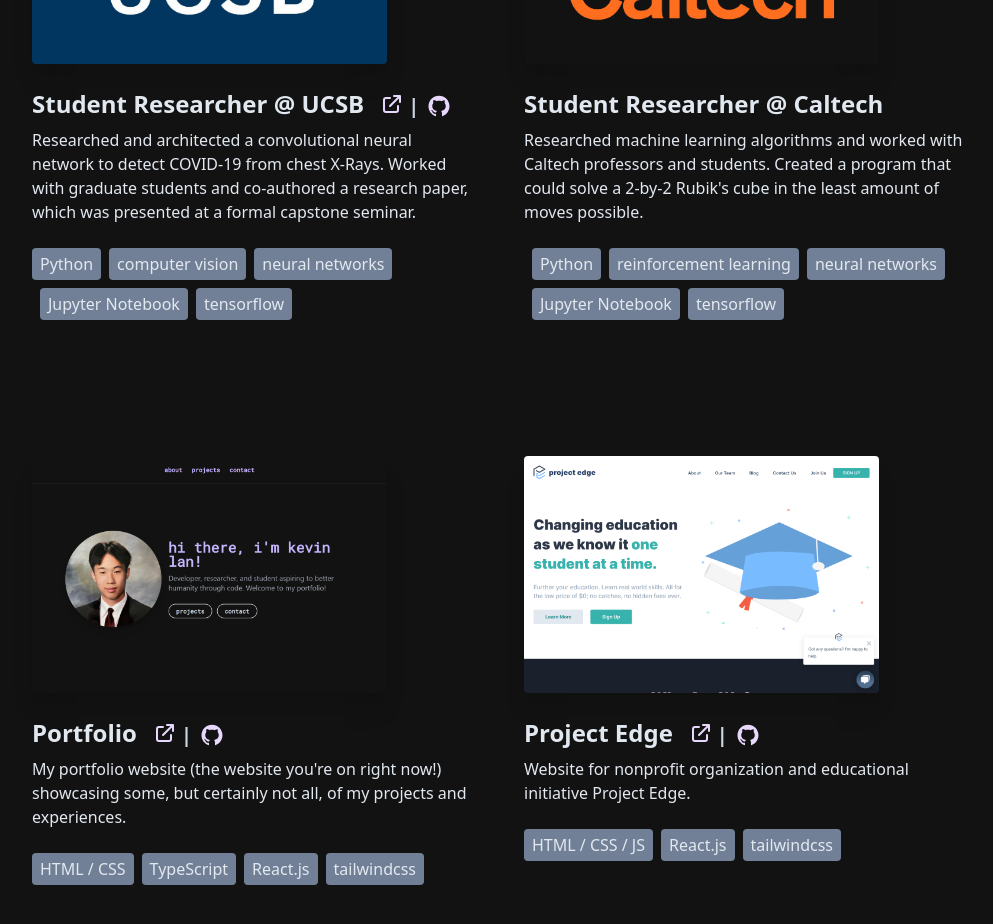
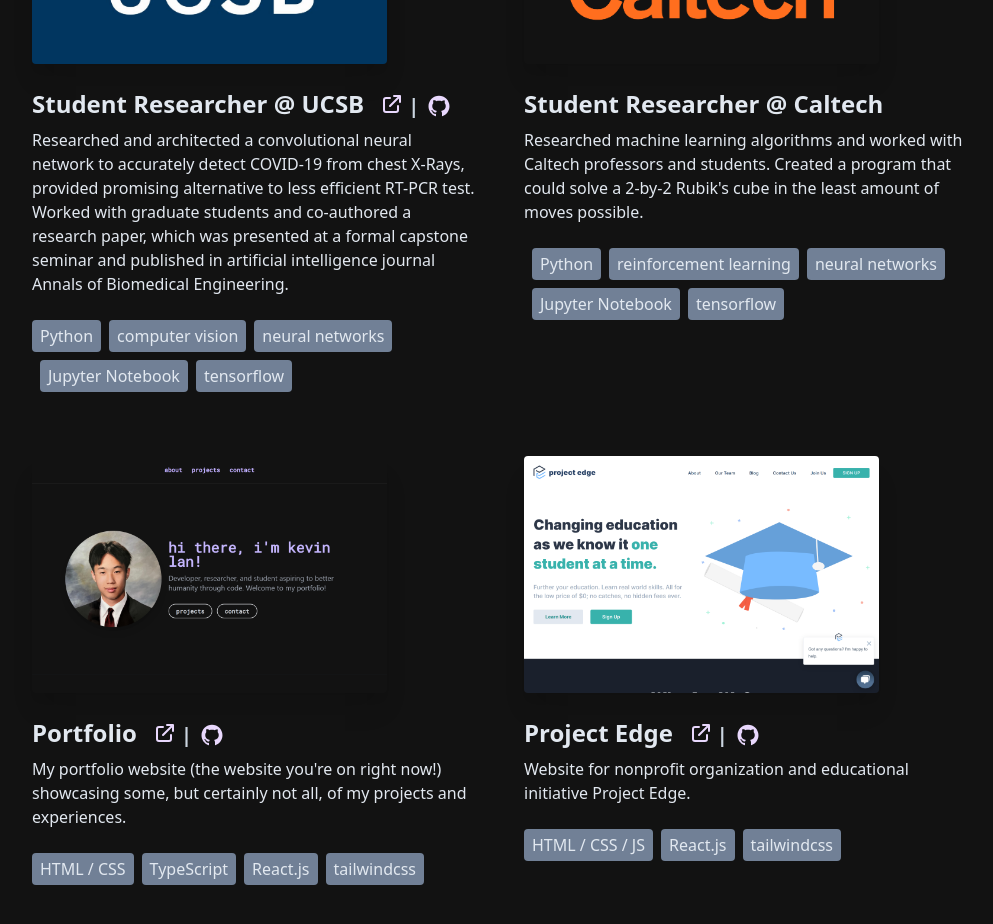
Before and after one commit to kevinjl321/portfolio, a React (Create React App) app: page / in a window 1280 px wide. Shown: the part 1500-2424 px from the top of the page, without its empty margins (140-1133 px from the left). Built offline with nearby package versions, Linux system fonts and the light colour scheme.

Commit message:
update description

```diff
--- a/src/components/Projects.tsx
+++ b/src/components/Projects.tsx
@@ -43,8 +43,8 @@
                                     </a>
                                 </h4>
                                 <p className="block mb-6 dark:text-white">
-                                    Researched and architected a convolutional neural network to detect COVID-19 from chest X-Rays. Worked with
-                                    graduate students and co-authored a research paper, which was presented at a formal capstone seminar.
+                                    Researched and architected a convolutional neural network to accurately detect COVID-19 from chest X-Rays, provided promising alternative to less efficient RT-PCR test. Worked with
+                                    graduate students and co-authored a research paper, which was presented at a formal capstone seminar and published in artificial intelligence journal Annals of Biomedical Engineering.
                                 </p>
                                 <div className="flex flex-wrap">
                                     <span className="px-2 py-1 mb-2 text-gray-300 bg-gray-600 dark:bg-gray-800 rounded dark:text-gray-400">
```
